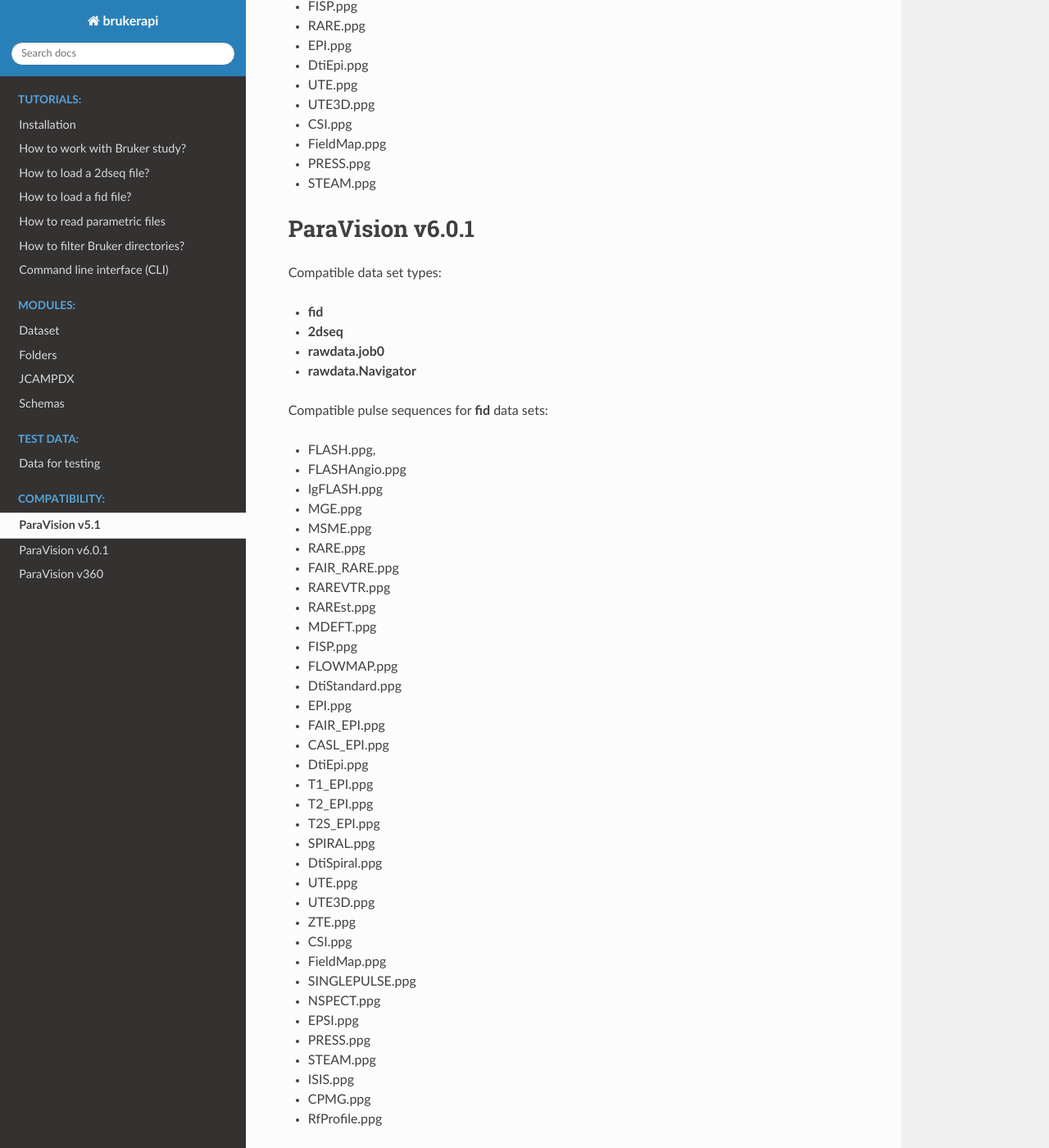
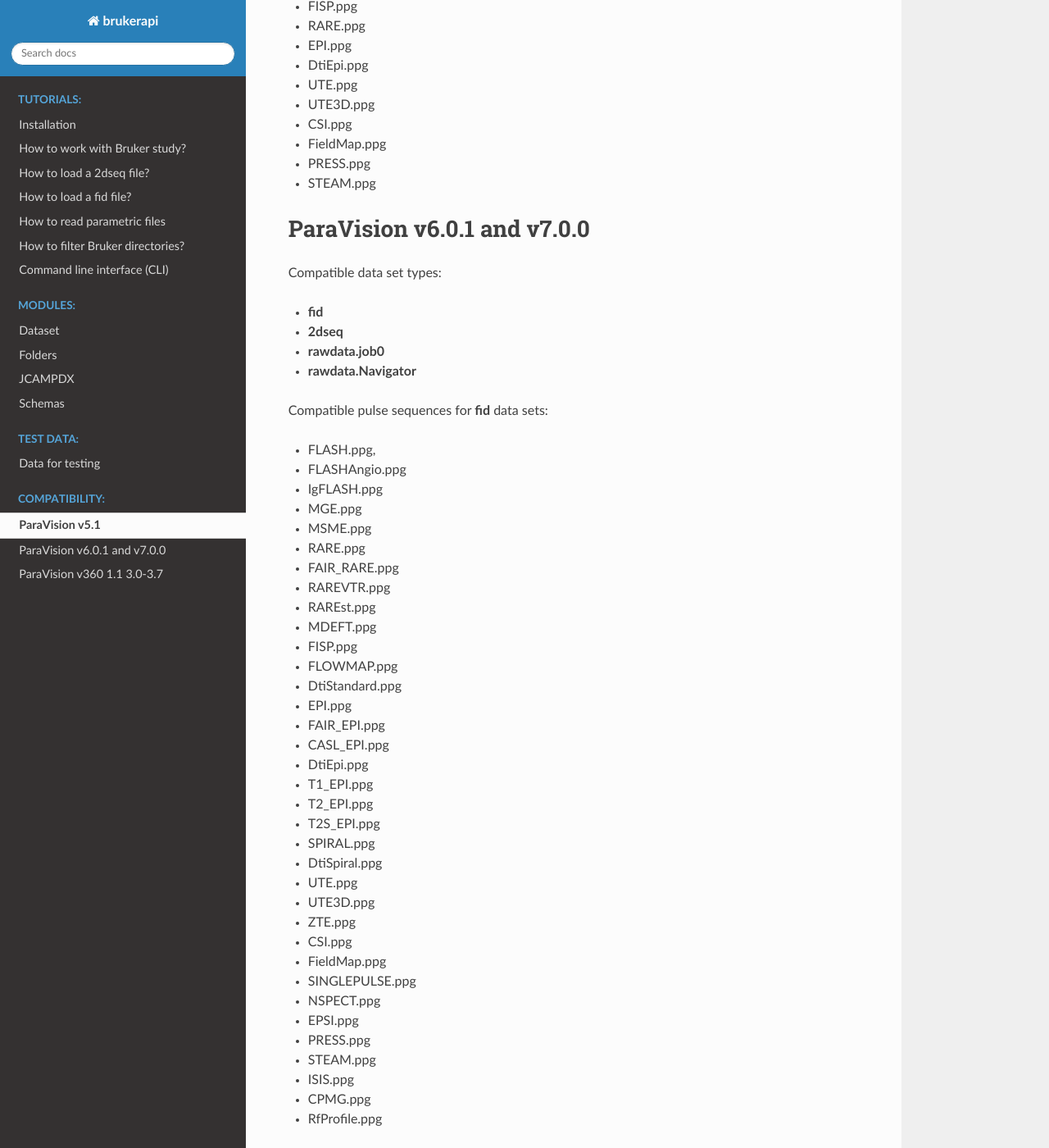
Before and after one commit to isi-nmr/brukerapi-python, a Sphinx documentation site: the page built from docs/source/compatibility.rst, in a window 1280 px wide and 1400 px high, scrolled down 404 px. Shown: the whole window at 82% size. Built offline with Sphinx 7.4.7 and the Read the Docs theme 3.1.0, drawn with Linux system fonts in a browser that asks for light colours; some of the changed text lies outside the part shown.

```diff
--- a/docs/source/compatibility.rst
+++ b/docs/source/compatibility.rst
@@ -23,7 +23,7 @@ Compatible pulse sequences for **fid** data sets:
 
 
 
-ParaVision v6.0.1
+ParaVision v6.0.1 and v7.0.0
 """""""""""""""""
 Compatible data set types:
 
@@ -70,7 +70,9 @@ Compatible pulse sequences for **fid** data sets:
 * CPMG.ppg
 * RfProfile.ppg
 
-ParaVision v360
+
+
+ParaVision v360 1.1 3.0-3.7
 """""""""""""""
 Compatible data set types:
 
--- a/docs/source/conf.py
+++ b/docs/source/conf.py
@@ -23,7 +23,7 @@ copyright = "2025, Tomas Psorn"
 author = "Tomas Psorn"
 
 # The full version, including alpha/beta/rc tags
-release = "0.1.2"
+release = "0.2.0"
 
 
 # -- General configuration ---------------------------------------------------
```
Also changed, not shown: README.rst (+3 -49 lines), pyproject.toml (+22 -19 lines).
